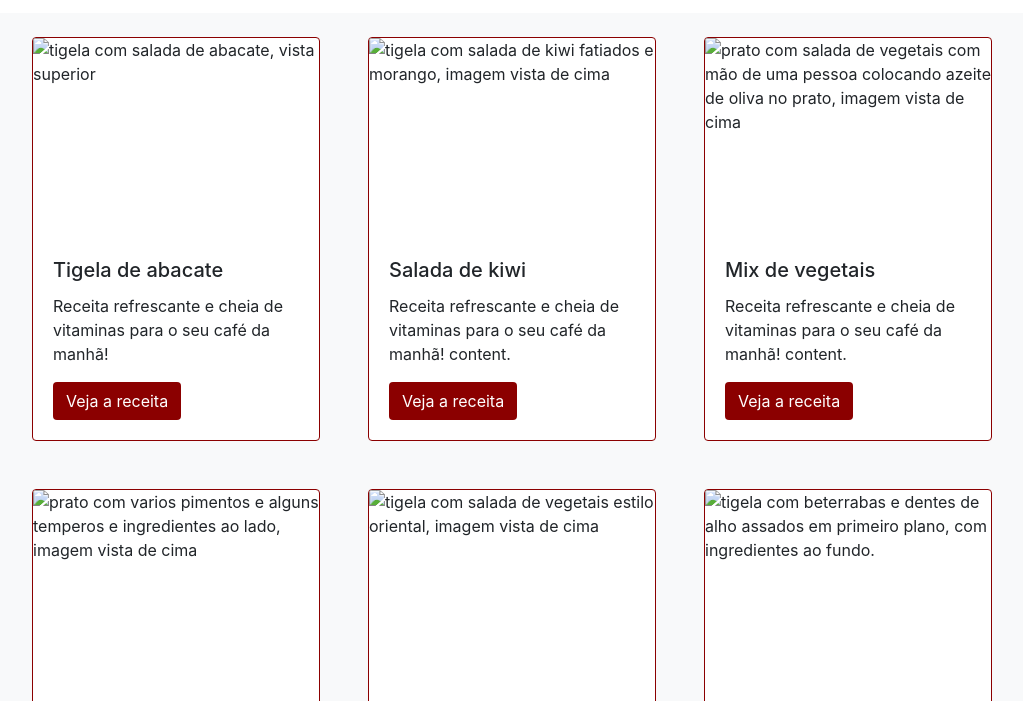
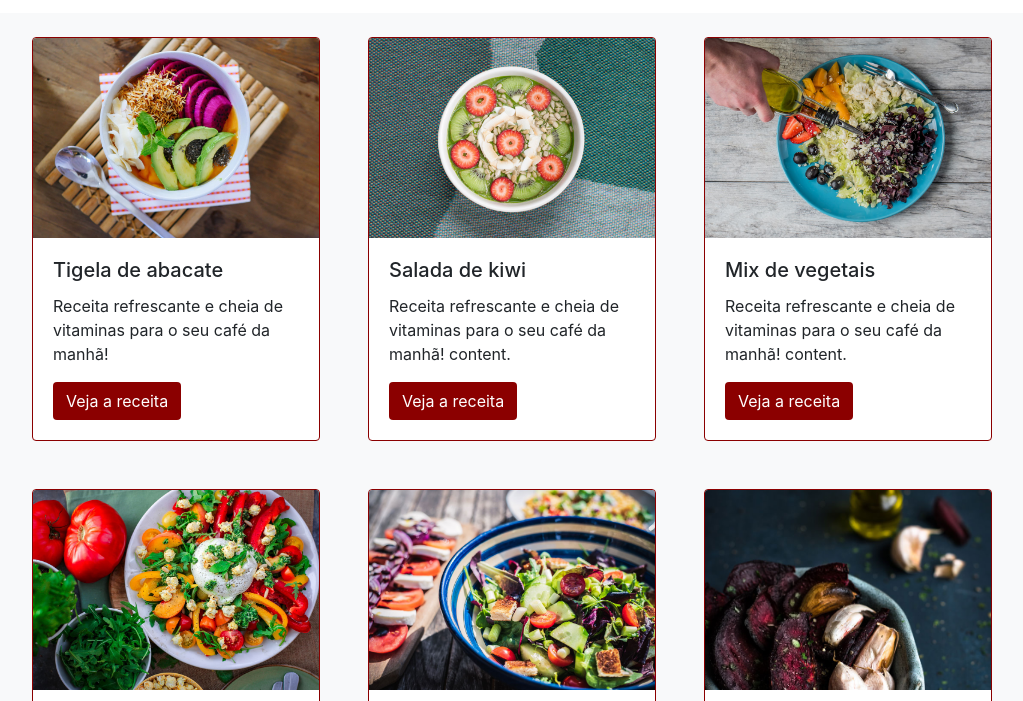
Before and after one commit to GuiLxP/Fruta_e_Fruto, a plain HTML site: page index.html in a window 1280 px wide. Shown: the part 579-1280 px from the top of the page, without its empty margins (128-1151 px from the left). Drawn offline with nearby package versions, Linux system fonts and the light colour scheme; the site is published under a folder, as on GitHub Pages, so addresses that start at the root find nothing.

Commit message:
Update index.html

```diff
--- a/index.html
+++ b/index.html
@@ -47,13 +47,13 @@
         </ol>
         <div class="carousel-inner">
           <div class="carousel-item active">
-            <img src="/src/img/carrossel-img1.jpg" class="d-block w-100 imagem-carrosel-um" alt="Carrosel Imagem 1">
+            <img src="./src/img/carrossel-img1.jpg" class="d-block w-100 imagem-carrosel-um" alt="Carrosel Imagem 1">
             <div class="carousel-caption d-none d-md-block h-50">
               <h1 class="fonte-titulo display-4">Reaproveite melhor os alimentos! </h1>
             </div>
           </div>
           <div class="carousel-item">
-            <img src="/src/img/carrossel-img2.jpg" class="d-block w-100 imagem-carrosel-dois" alt="Carrosel Imagem 2">
+            <img src="./src/img/carrossel-img2.jpg" class="d-block w-100 imagem-carrosel-dois" alt="Carrosel Imagem 2">
             <div class="carousel-caption d-none d-md-block h-50">
               <h1 class="fonte-titulo display-4">Economize e ganhe em saúde!</h1>
             </div>
@@ -84,7 +84,7 @@
       <div class="row justify-content-center">
 
         <article class="card borda-cor-especial card-largura p-0 m-4 col-12 col-md-4">
-          <img src="/src/img/receita-abacate.jpg" class="card-img-top card-posicao-imagem"
+          <img src="./src/img/receita-abacate.jpg" class="card-img-top card-posicao-imagem"
             alt="tigela com salada de abacate, vista superior">
           <div class="card-body">
             <h5 class="card-title">Tigela de abacate</h5>
@@ -95,7 +95,7 @@
 
 
         <article class="card borda-cor-especial card-largura p-0 m-4 col-12 col-md-4">
-          <img src="/src/img/receita-kiwi.jpg" class="card-img-top card-posicao-imagem"
+          <img src="./src/img/receita-kiwi.jpg" class="card-img-top card-posicao-imagem"
             alt="tigela com salada de kiwi fatiados e morango, imagem vista de cima">
           <div class="card-body">
             <h5 class="card-title">Salada de kiwi</h5>
@@ -107,7 +107,7 @@
 
 
         <article class="card borda-cor-especial card-largura p-0 m-4 col-12 col-md-4">
-          <img src="/src/img/receita-mix.jpg" class="card-img-top card-posicao-imagem"
+          <img src="./src/img/receita-mix.jpg" class="card-img-top card-posicao-imagem"
             alt="prato com salada de vegetais com mão de uma pessoa colocando azeite de oliva no prato, imagem vista de cima">
           <div class="card-body">
             <h5 class="card-title">Mix de vegetais</h5>
@@ -119,7 +119,7 @@
 
 
         <article class="card borda-cor-especial card-largura p-0 m-4 col-12 col-md-4">
-          <img src="/src/img/receita-pimentoes.jpg" class="card-img-top card-posicao-imagem"
+          <img src="./src/img/receita-pimentoes.jpg" class="card-img-top card-posicao-imagem"
             alt="prato com varios pimentos e alguns temperos e ingredientes ao lado, imagem vista de cima">
           <div class="card-body">
             <h5 class="card-title">Pimentões à Juliana</h5>
@@ -131,7 +131,7 @@
 
 
         <article class="card borda-cor-especial card-largura p-0 m-4 col-12 col-md-4">
-          <img src="/src/img/receita-oriental.jpg" class="card-img-top card-posicao-imagem"
+          <img src="./src/img/receita-oriental.jpg" class="card-img-top card-posicao-imagem"
             alt="tigela com salada de vegetais estilo oriental, imagem vista de cima">
           <div class="card-body">
             <h5 class="card-title">Prato oriental</h5>
@@ -143,7 +143,7 @@
 
 
         <article class="card borda-cor-especial card-largura p-0 m-4 col-12 col-md-4">
-          <img src="/src/img/receita-beterrabas.jpg" class="card-img-top imagem-card card-posicao-imagem"
+          <img src="./src/img/receita-beterrabas.jpg" class="card-img-top imagem-card card-posicao-imagem"
             alt="tigela com beterrabas e dentes de alho assados em primeiro plano, com ingredientes ao fundo.">
           <div class="card-body">
             <h5 class="card-title">Beterrabas assadas</h5>
```
